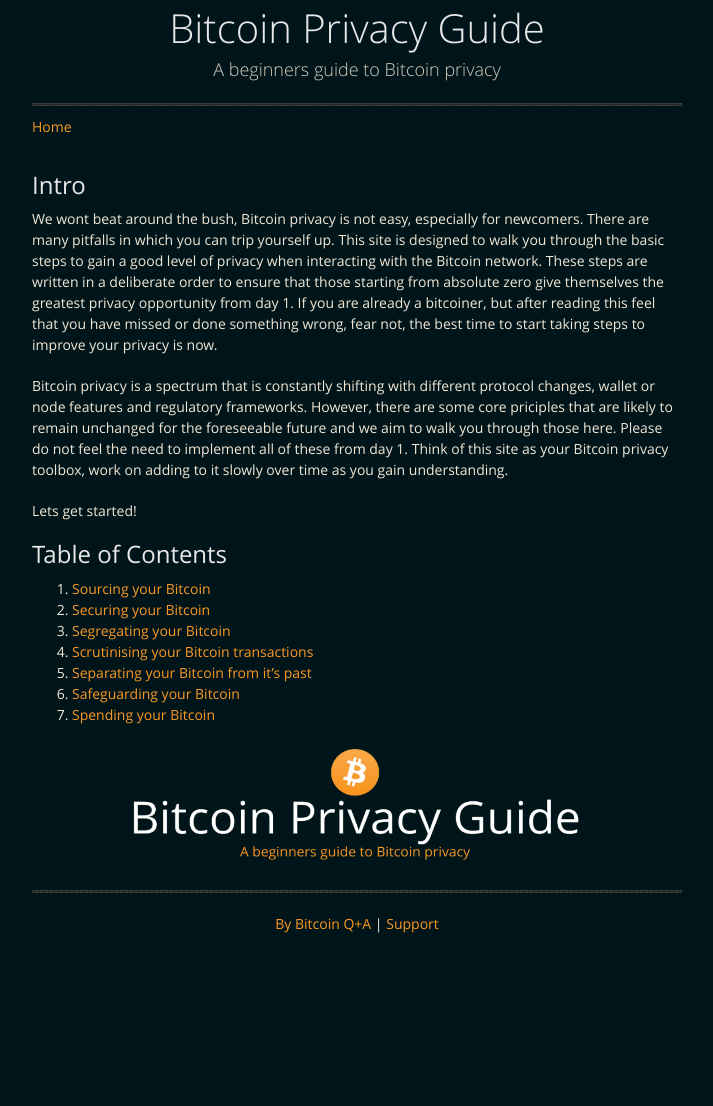
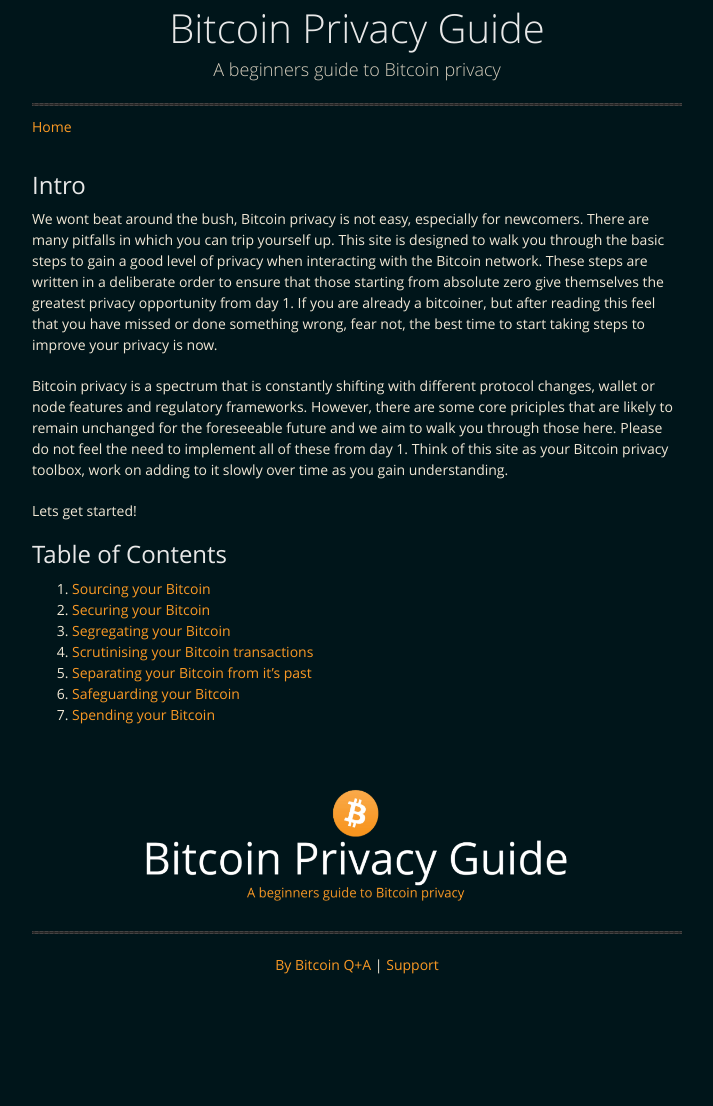
Before and after one commit to BitcoinQnA/BitcoinPrivacyGuide, a Jekyll site: the page built from index.md, in a window 1280 px wide. Shown: the whole page, without its empty margins (283-996 px from the left). Built offline with Jekyll 4.4.1, drawn with Linux system fonts in a browser that asks for light colours; before the commit the page ends 1065 px from its top, so only the background shows below that.

Commit message:
Update index.md

```diff
--- a/index.md
+++ b/index.md
@@ -21,9 +21,10 @@ Lets get started!
 6.  [Safeguarding your Bitcoin](safeguard.md)
 7.  [Spending your Bitcoin](spend.md)
 
+<br/>
 
 <p align="center">
-  <img width="450" height="120" src="https://github.com/BitcoinQnA/BitcoinPrivacyGuide/blob/master/assets/images/2.PNG?raw=true">
+  <img width="425" height="120" src="https://github.com/BitcoinQnA/BitcoinPrivacyGuide/blob/master/assets/images/2.PNG?raw=true">
 </p>
 
 ***
```
